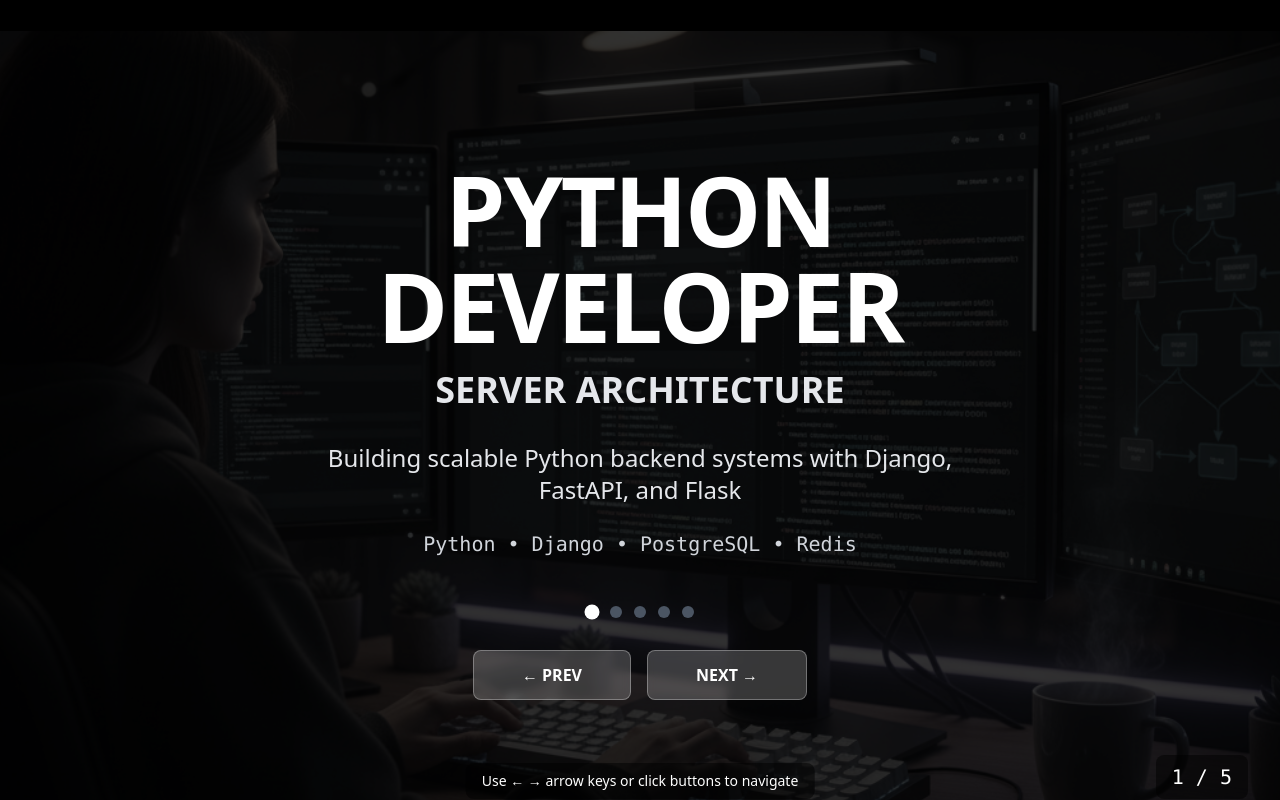
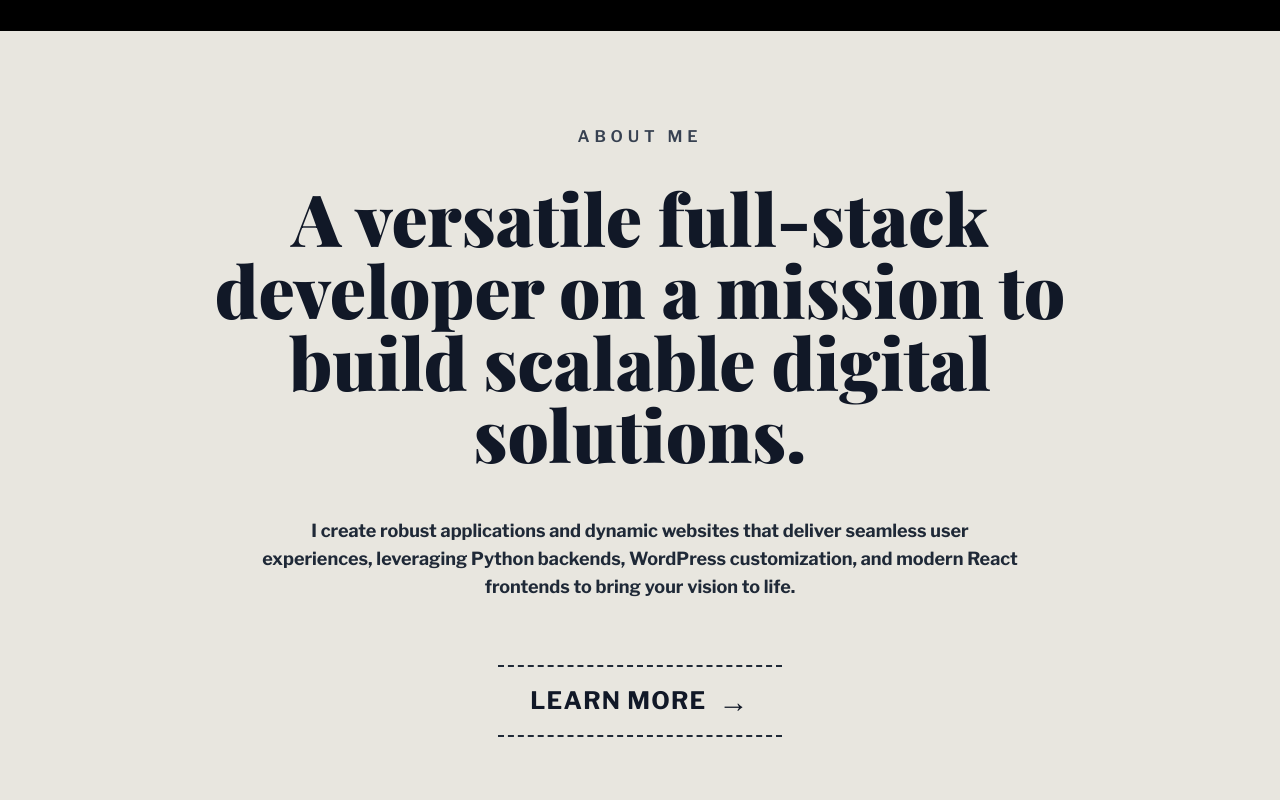
Before and after one commit to WhenYogesh/portfolio, a React app in the folder frontend/: page / in a window 1280 px wide. Shown: the part 820-1620 px from the top of the page. Built offline with nearby package versions, Linux system fonts and the light colour scheme; the HTML template or start-up script is replaced by a standard one.

Commit message:
updated hero below section

```diff
--- a/frontend/src/App.tsx
+++ b/frontend/src/App.tsx
@@ -1,6 +1,7 @@
 import React from 'react';
 import Header from './components/header';
 import Hero from './components/hero';
+import AboutHeroSection from './components/aboutme';
 import VeggieTDesigner from './components/veggiedesigner';
 import './index.css';
 
@@ -11,6 +12,7 @@
     <div className="min-h-screen">
       <Header />
       <Hero />
+      <AboutHeroSection />
       <VeggieTDesigner />
     </div>
   );
--- /dev/null
+++ b/frontend/src/components/aboutme.tsx
@@ -0,0 +1,229 @@
+import React, { useEffect, useRef, useState } from 'react';
+
+const AboutHeroSection: React.FC = () => {
+  const sectionRef = useRef<HTMLElement | null>(null);
+  const [mousePos, setMousePos] = useState<{ x: number; y: number }>({ x: 0, y: 0 });
+  const [isHovering, setIsHovering] = useState<boolean>(false);
+  const [isInView, setIsInView] = useState<boolean>(false);
+
+  useEffect(() => {
+    const section = sectionRef.current;
+    if (!section) return;
+
+    // update CSS variables (mask center)
+    const setMaskPos = (x: number, y: number) => {
+      section.style.setProperty('--mx', `${x}px`);
+      section.style.setProperty('--my', `${y}px`);
+    };
+
+    const handleMouseMove = (e: MouseEvent) => {
+      // compute position relative to section
+      const rect = section.getBoundingClientRect();
+      const x = e.clientX - rect.left;
+      const y = e.clientY - rect.top;
+
+      setMousePos({ x, y });
+      setMaskPos(x, y);
+    };
+
+    const handleMouseEnter = () => {
+      // only allow hover reveal if section actually visible (intersection observer sets isInView)
+      setIsHovering(true);
+    };
+
+    const handleMouseLeave = () => {
+      setIsHovering(false);
+      // hide mask offscreen to be extra-safe
+      setMaskPos(-9999, -9999);
+    };
+
+    // Intersection Observer to ensure section visibility
+    const observer = new IntersectionObserver(
+      ([entry]) => {
+        setIsInView(entry.isIntersecting);
+        if (!entry.isIntersecting) {
+          // if not visible, force hide
+          setIsHovering(false);
+          section.style.setProperty('--mx', `-9999px`);
+          section.style.setProperty('--my', `-9999px`);
+        }
+      },
+      { threshold: 0.2 }
+    );
+
+    observer.observe(section);
+
+    section.addEventListener('mousemove', handleMouseMove);
+    section.addEventListener('mouseenter', handleMouseEnter);
+    section.addEventListener('mouseleave', handleMouseLeave);
+
+    // Hide background during page scrolling to avoid flashes
+    let scrollTimer: number | null = null;
+    const handleScroll = () => {
+      // hide spotlight/ bg while scrolling
+      if (isHovering) {
+        setIsHovering(false);
+        section.style.setProperty('--mx', `-9999px`);
+        section.style.setProperty('--my', `-9999px`);
+      }
+      if (scrollTimer) window.clearTimeout(scrollTimer);
+      // after short idle (150ms) we don't auto-enable hover; mouseenter must re-trigger
+      scrollTimer = window.setTimeout(() => {
+        scrollTimer = null;
+      }, 150);
+    };
+    window.addEventListener('scroll', handleScroll, { passive: true });
+
+    return () => {
+      observer.disconnect();
+      section.removeEventListener('mousemove', handleMouseMove);
+      section.removeEventListener('mouseenter', handleMouseEnter);
+      section.removeEventListener('mouseleave', handleMouseLeave);
+      window.removeEventListener('scroll', handleScroll);
+      if (scrollTimer) window.clearTimeout(scrollTimer);
+    };
+  }, []); // run once
+
+  // show only when both hovering and in view
+  const showBackground = isHovering && isInView;
+
+  return (
+    <>
+      <style
+        dangerouslySetInnerHTML={{
+          __html: `
+          @import url('https://fonts.googleapis.com/css2?family=Playfair+Display:wght@700;900&family=Libre+Franklin:wght@500;600;700&display=swap');
+
+          /* CSS VARS for mask center/size */
+          .about-section {
+            --mx: -9999px;
+            --my: -9999px;
+            --spot-size: 120px; /* change to increase/decrease spotlight */
+            cursor: none;
+            position: relative;
+            overflow: hidden;
+          }
+
+          .about-section * { cursor: none; }
+
+          /* Background layer (masked circle). Removed background-attachment to avoid viewport-anchored flash */
+          .bg-layer {
+            position: absolute;
+            inset: 0;
+            background-image: url('./src/assets/Gemini_Generated_Image_72lhqo72lhqo72lh.png');
+            background-size: cover;
+            background-position: center;
+            opacity: 0;
+            transition: opacity 0.28s ease-in-out;
+            pointer-events: none;
+            z-index: 1;
+
+            /* radial mask centered at CSS vars --mx / --my */
+            -webkit-mask-image: radial-gradient(circle var(--spot-size) at var(--mx) var(--my), black 0%, rgba(0,0,0,0.9) 55%, transparent 75%);
+            mask-image: radial-gradient(circle var(--spot-size) at var(--mx) var(--my), black 0%, rgba(0,0,0,0.9) 55%, transparent 75%);
+            -webkit-mask-repeat: no-repeat;
+            mask-repeat: no-repeat;
+            -webkit-mask-position: 0 0;
+            mask-position: 0 0;
+          }
+
+          /* Visible only when both conditions met (JS toggles class) */
+          .bg-layer.visible { opacity: 1; }
+
+          /* Decorative spotlight (optional) */
+          .cursor-spotlight {
+            position: absolute;
+            width: var(--spot-size);
+            height: var(--spot-size);
+            border-radius: 50%;
+            pointer-events: none;
+            z-index: 2;
+            transform: translate(-50%, -50%);
+            transition: opacity 0.12s ease;
+          }
+
+          /* Text area stays above the bg */
+          .content-wrap { position: relative; z-index: 10; transition: color 0.18s ease; }
+
+          /* Mobile: disable image and force white background */
+          @media (max-width: 768px) {
+            .about-section, .about-section * { cursor: default; }
+            .cursor-spotlight { display: none !important; }
+            .bg-layer { display: none !important; } /* completely remove background on mobile */
+            .about-section { background-color: #ffffff !important; } /* ensure white on mobile */
+          }
+        `,
+        }}
+      />
+
+      <section
+        ref={sectionRef}
+        className="about-section w-full min-h-screen bg-[#e8e6df] flex items-center justify-center px-6 py-20 relative"
+      >
+        {/* background masked layer */}
+        <div className={`bg-layer ${showBackground ? 'visible' : ''}`} />
+
+        {/* optional spotlight element (purely decorative) */}
+        {showBackground && (
+          <div
+            className="cursor-spotlight"
+            style={{
+              left: `${mousePos.x}px`,
+              top: `${mousePos.y}px`,
+              opacity: showBackground ? 1 : 0,
+            }}
+          />
+        )}
+
+        <div className="max-w-5xl w-full text-center relative z-20 content-wrap">
+          {/* About Me Label */}
+          <div className="mb-8">
+            <p
+              className="text-sm md:text-base tracking-[0.3em] uppercase text-gray-700 font-semibold"
+              style={{ fontFamily: "'Libre Franklin', sans-serif" }}
+            >
+              ABOUT ME
+            </p>
+          </div>
+
+          {/* Main Heading */}
+          <h1
+            className="text-4xl md:text-6xl lg:text-7xl leading-[1.1] mb-12 text-gray-900"
+            style={{ fontFamily: "'Playfair Display', serif", fontWeight: 900 }}
+          >
+            <span className="block md:inline">A versatile full-stack developer </span>
+            <span className="block md:inline">on a mission to build </span>
+            <span className="block md:inline">scalable digital solutions.</span>
+          </h1>
+
+          {/* Subheading */}
+          <div className="max-w-3xl mx-auto mb-16">
+            <p
+              className="text-base md:text-lg leading-relaxed text-gray-800 font-bold"
+              style={{ fontFamily: "'Libre Franklin', sans-serif" }}
+            >
+              I create robust applications and dynamic websites that deliver seamless
+              user experiences, leveraging Python backends, WordPress customization,
+              and modern React frontends to bring your vision to life.
+            </p>
+          </div>
+
+          {/* CTA Button */}
+          <div className="inline-block">
+            <div className="border-t-2 border-b-2 border-dashed border-gray-800 py-4 px-8">
+              <button
+                className="text-xl md:text-2xl font-bold uppercase tracking-wider text-gray-900 flex items-center gap-3 hover:gap-5 transition-all duration-300"
+                style={{ fontFamily: "'Libre Franklin', sans-serif" }}
+              >
+                Learn More
+                <span className="text-2xl md:text-3xl">→</span>
+              </button>
+            </div>
+          </div>
+        </div>
+      </section>
+    </>
+  );
+};
+
+export default AboutHeroSection;
```
